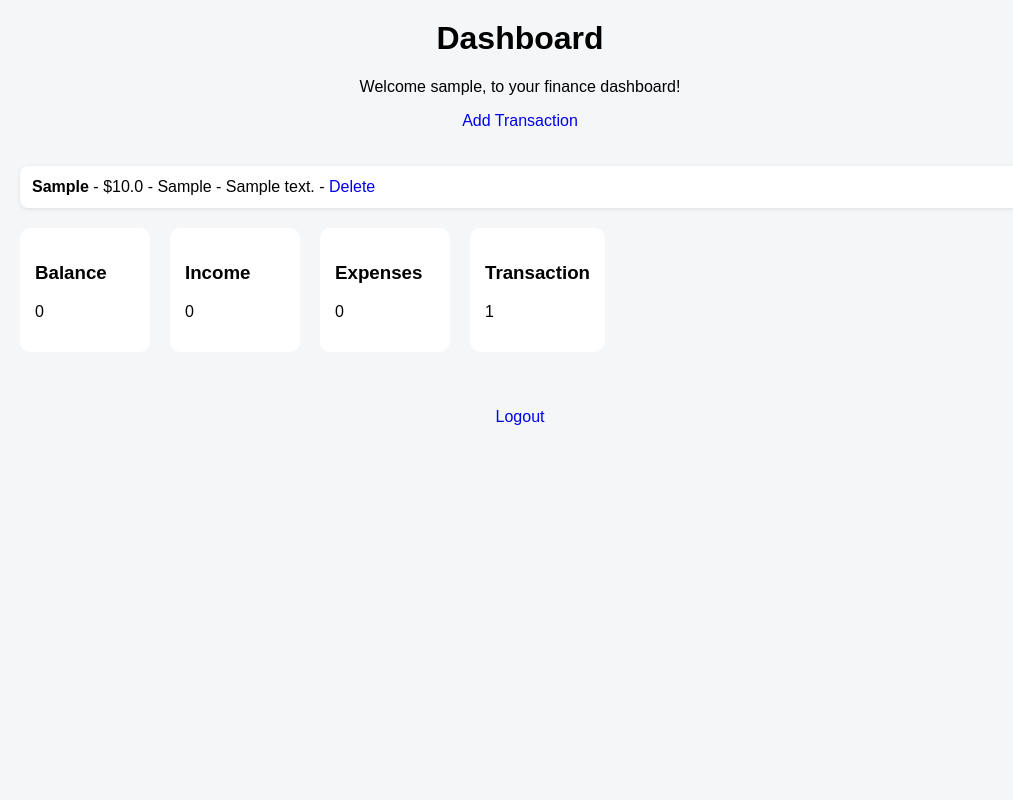
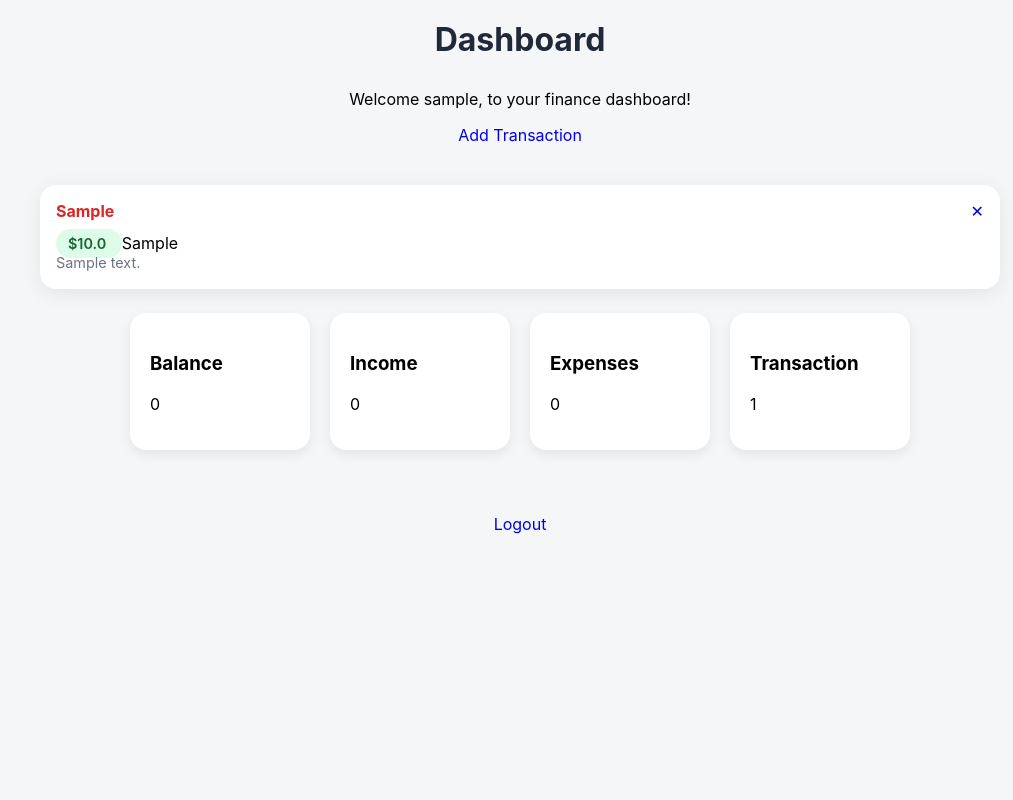
Before and after one commit to bAbhi2040/finance-tracker, a Flask app: page /dashboard in a window 1280 px wide. Shown: the whole page, without its empty margins (120-1133 px from the left). Run offline with Flask 3, Linux system fonts and the light colour scheme; the visitor is signed in with stand-in values (Sample User, id 1); tables that the repository leaves empty hold one stand-in row (values such as "Sample post").

Commit message:
added modernized styling site-wide and updated the style.css file with new categories and a badge system for certain values. also started the groundwork for editing transactions by adding a edit transaction route in the app and an edit_transaction html file with prefilled values for the corresposting transaction with the desired transaction id

```diff
--- a/app.py
+++ b/app.py
@@ -183,6 +183,23 @@ def delete_transaction(transaction_id):
 
     return redirect(url_for("dashboard"))
 
+@app.route("/edit_transaction/<int:transaction_id>", methods=["GET", "POST"])
+def edit_transaction(transaction_id):
+    if "user_id" not in session:
+        return redirect(url_for("login"))
+
+    transaction = Transaction.query.get(transaction_id)
+
+    if not transaction:
+        return redirect(url_for("dashboard"))
+
+    if transaction.user_id == session["user_id"]:
+        return render_template(
+            "edit_transaction.html",
+            transaction=transaction
+        )
+
+
 if __name__ == "__main__":
     with app.app_context():
         db.create_all()
--- a/static/style.css
+++ b/static/style.css
@@ -1,5 +1,9 @@
+* {
+    box-sizing: border-box;
+}
+
 body {
-    font-family: Arial, sans-serif;
+    font-family: Inter, system-ui, sans-serif;
     background-color: #f4f6f8;
     max-width: 1000px;
     margin: auto;
@@ -8,6 +12,8 @@ body {
 
 h1 {
     text-align: center;
+    color: #1f2937;
+    margin-bottom: 30px;
 }
 
 .container {
@@ -19,9 +25,18 @@ h1 {
 }
 
 button {
-    padding: 10px 15px;
-    font-size: 16px;
+    padding: 10px 18px;
+    border: none;
+    border-radius: 8px;
+    background: #2563eb;
+    color: white;
+    font-weight: 600;
     cursor: pointer;
+    transition: 0.2s;
+}
+
+button:hover {
+    background: #1d4ed8;
 }
 
 a {
@@ -30,26 +45,93 @@ a {
 
 .stats {
     display: flex;
+    justify-content: center;
     gap: 20px;
     flex-wrap: wrap;
-    margin-top: 20px;
-    margin-bottom: 20px;
+    margin: 24px 0;
 }
 
 .card {
+    background: white;
+    border-radius: 16px;
+    padding: 20px;
+    min-width: 180px;
+    box-shadow: 0 4px 12px rgba(0,0,0,0.08);
+}
+.transaction {
     background-color: white;
-    border-radius: 10px;
-    padding: 15px;
-    min-width: 100px;
-    box-shadow: 0px 2px 6px rgba(0,0,0,0,1);
+    padding: 16px;
+    margin-bottom: 16px;
+    border-radius: 16px;
+    box-shadow: 0px 4px 20px rgba(0,0,0,0.08);
+    transition: all 0.2s ease;
 }
 
-.transaction {
-    background-color: white;
-    padding: 12px;
+.transaction:hover {
+    transform: translateY(-2px);
+    box-shadow: 0 8px 28px rgba(0,0,0,0.12);
+}
+
+.transaction_header {
+    display: flex;
+    justify-content: space-between;
+    align-items: center;
+    margin-bottom: 12px;
+}
+
+.transaction_type {
+    font-weight: 700;
+    font-size: 1rem;
+    color: #1f2937;
+}
+
+.amount_badge {
+    background: #dcfce7;
+    color: #166534;
+    padding: 6px 12px;
+    border-radius: 999px;
+    font-weight: 600;
+    font-size: 0.9rem;
+}
+
+.category-badge {
+    background: #eef2ff;
+    color: #4338ca;
+    padding: 6px 12px;
+    border-radius: 999px;
+    font-size: 0.85rem;
+}
+
+.transaction-details {
+    display: flex;
+    gap: 10px;
     margin-bottom: 10px;
-    border-radius: 8px;
-    box-shadow: 0px 1px 4px rgba(0,0,0,0.1);
+}
+
+.description {
+    margin: 0;
+    color: #6b7280;
+    font-size: 0.9rem;
+    line-height: 1.4;
+}
+
+.delete-btn {
+    text-decoration: none;
+    color: #ef4444;
+    background: #fee2e2;
+    width: 28px;
+    height: 28px;
+    border-radius: 50%;
+    display: flex;
+    align-items: center;
+    justify-content: center;
+    font-size: 0.9rem;
+    transition: all 0.2s ease;
+}
+
+.delete-btn:hover {
+    background: #ef4444;
+    color: white;
 }
 
 .error {
@@ -58,8 +140,16 @@ a {
 
 input,
 select {
-    padding: 8px;
+    padding: 10px 12px;
     width: 250px;
+    border: 1px solid #d1d5db;
+    border-radius: 8px;
+    outline: none;
+}
+
+input:focus,
+select:focus {
+    border-color: #2563eb;
 }
 
 form {
@@ -67,5 +157,13 @@ form {
     padding: 20px;
     border-radius: 10px;
     display: inline-block;
-    box-shadow: 0px 2px 6px rgba(0,0,0,0,1);
+    box-shadow: 0px 2px 6px rgba(0,0,0,0.1);
 }
+
+.income {
+    color: #16a34a;
+}
+
+.expense {
+    color: #dc2626;
+}
--- a/templates/dashboard.html
+++ b/templates/dashboard.html
@@ -8,47 +8,55 @@
 </head>
 
 <div class="container">
-
     <h1>Dashboard</h1>
 
     <p>Welcome {{ user.username }}, to your finance dashboard!</p>
-
 </div>
 
 <div class="section">
-
     <a href="/add_transaction">
         Add Transaction
     </a>
-
 </div>
 
 <br><br>
 
 {% for transaction in transactions %}
+    <div class="transaction">
+        <div class="transaction_header">
+            <span class="transaction_type
+                {% if transaction.transaction_type == 'Income' %}
+                    income
+                {% else %}
+                    expense
+                {% endif %}
+            ">
+                {{ transaction.transaction_type }}
+            </span>
 
-    <div class="transaction">
+            <a class="delete_button"
+                href="/delete_transaction/{{ transaction.id }}">
+                ✕
+            </a>
+        </div>
 
-        <strong>{{ transaction.transaction_type }}</strong>
+        <div class="transaction_details">
+            <span class="amount_badge">
+                ${{ transaction.amount }}
+            </span>
 
-        -
-        ${{ transaction.amount }}
+            <span class="category_badge">
+                {{ transaction.category }}
+            </span>
+        </div>
 
-        -
-        {{ transaction.category }}
-
-        -
-        {{ transaction.description }}
-
-        -
-        <a href="/delete_transaction/{{ transaction.id }}">Delete</a>
-
+        <p class="description">
+            {{ transaction.description }}
+        </p>
     </div>
-
 {% endfor %}
 
 <div class="stats">
-
     <div class="card">
         <h3>Balance</h3>
         <p>{{ balance }}</p>
@@ -68,15 +76,12 @@
         <h3>Transaction</h3>
         <p>{{ transaction_count }}</p>
     </div>
-
 </div>
 
 <br><br>
 
 <div class="section">
-
     <a href="/logout">
         Logout
     </a>
-
 </div>
--- a/templates/home.html
+++ b/templates/home.html
@@ -8,9 +8,7 @@
 </head>
 
 <div class="container">
-
     <div class="section">
-
         <h1>Personal Finance App</h1>
 
         <p>
@@ -26,7 +24,5 @@
         <a href="/login">
             <button>Login</button>
         </a>
-
     </div>
-
 </div>
--- a/templates/register.html
+++ b/templates/register.html
@@ -18,6 +18,7 @@
         <br><br>
 
         <input type="password" name="password" placeholder="Password">
+
         <br><br>
 
         <button type="submit">Create Account</button>
```
Also changed, not shown: templates/edit_transaction.html (added, +102 -0 lines).
